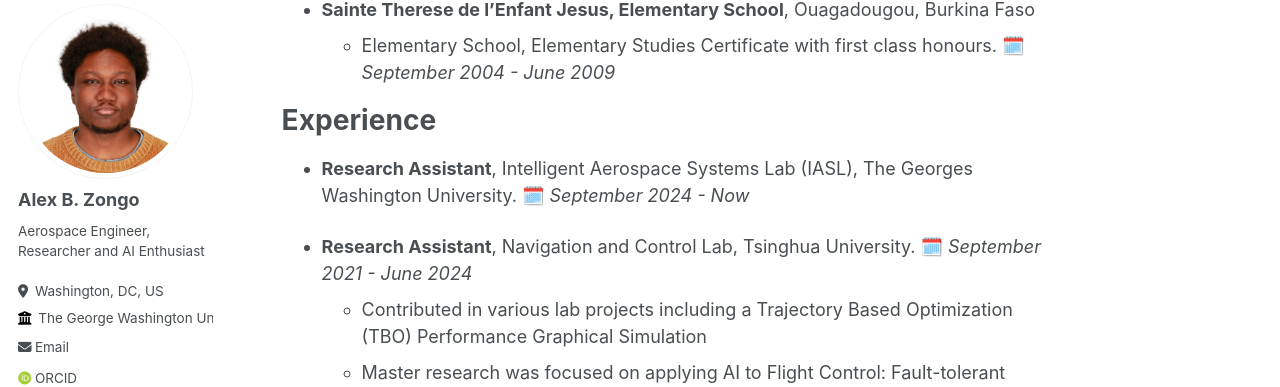
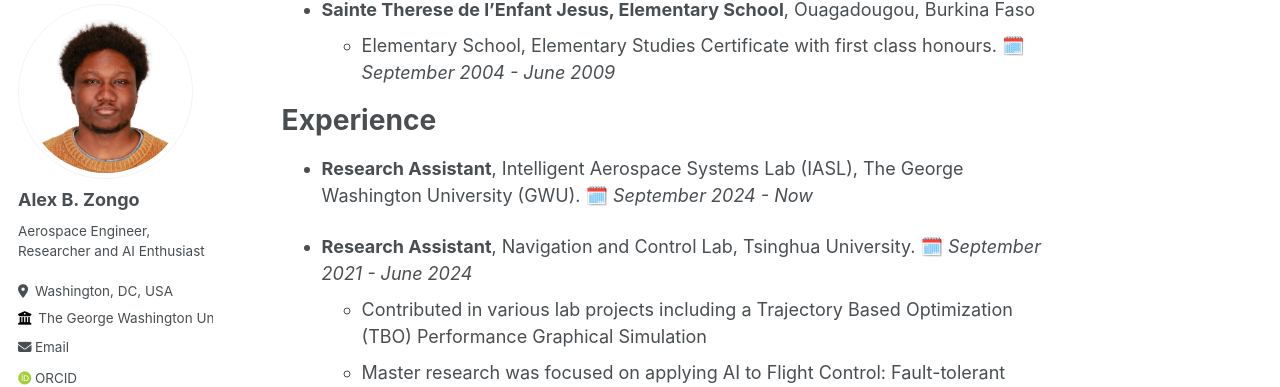
Before and after one commit to Alex-Zongo/alex-zongo.github.io, a Jekyll site: the page built from _pages/about.md, in a window 1280 px wide and 900 px high, scrolled down 1132 px. Shown: the part 102-489 px from the top of the window. Built offline with Jekyll 4.4.1, drawn with Linux system fonts in a browser that asks for light colours; some web fonts are replaced.

Commit message:
overall updates

```diff
--- a/_config.yml
+++ b/_config.yml
@@ -25,7 +25,7 @@ author:
   name             : "Alex B. Zongo"
   pronouns         : # example: "she/her"
   bio              : "Aerospace Engineer, Researcher and AI Enthusiast"
-  location         : "Washington, DC, US"
+  location         : "Washington, DC, USA"
   employer         : "The George Washington University"
   uri              : # URL
   email            : "a.zongo@gwu.edu"
--- a/_pages/about.md
+++ b/_pages/about.md
@@ -49,7 +49,7 @@ Education
 
 Experience
 =====
-* **Research Assistant**, Intelligent Aerospace Systems Lab (IASL), The Georges Washington University.  🗓️ *September 2024 - Now*
+* **Research Assistant**, Intelligent Aerospace Systems Lab (IASL), The George Washington University (GWU).  🗓️ *September 2024 - Now*
 
 * **Research Assistant**, Navigation and Control Lab, Tsinghua University. 🗓️ *September 2021 - June 2024*
     * Contributed in various lab projects including a Trajectory Based Optimization (TBO) Performance Graphical Simulation
```
